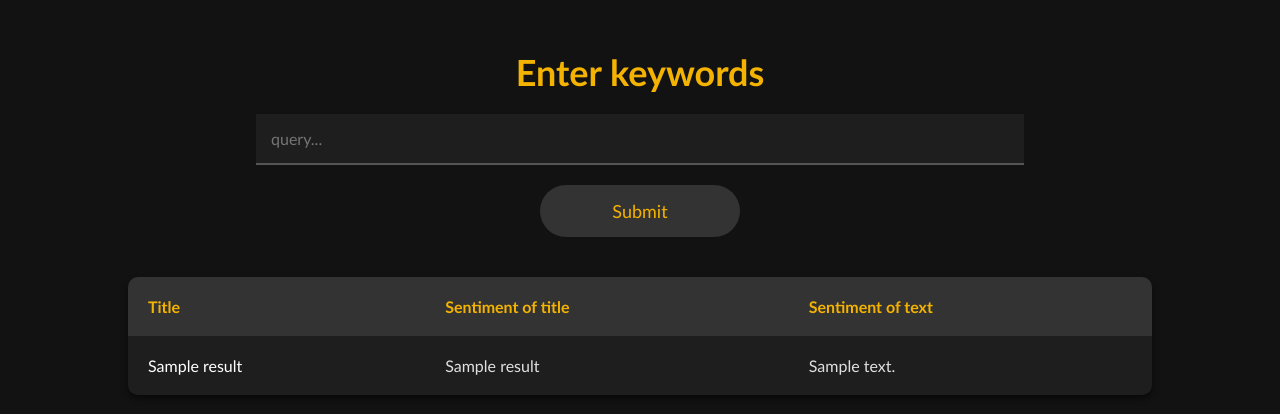
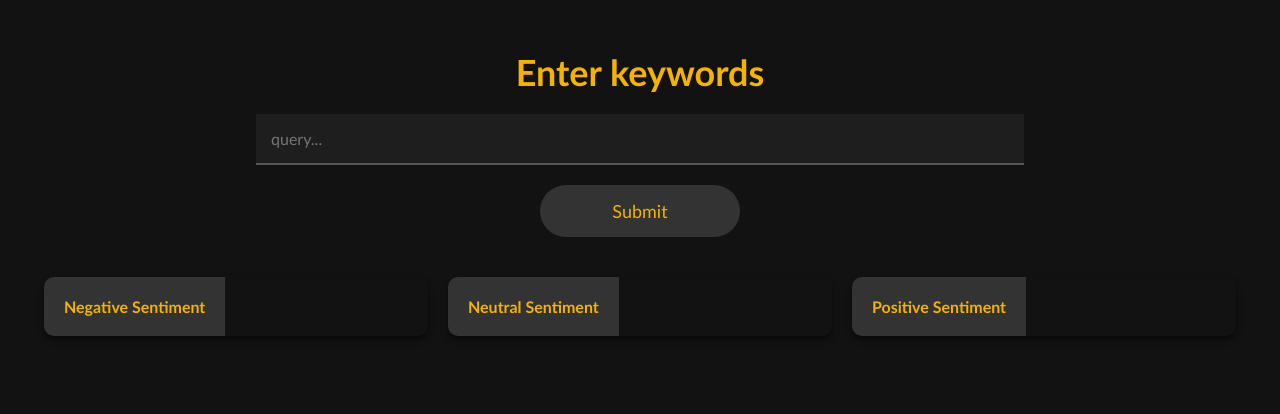
Before and after one commit to SHARVIL-18/News_Sentiment_Analysis_coding_club, a Django app: template core/templates/core/home.html in a window 1280 px wide. Shown: the top 414 px of the page. Run offline with Django 5.2, Linux system fonts and the light colour scheme; the template is opened without the code that fills it: most values are stand-ins (such as "Sample title", 1, 10 or a date in 2020); lists and menus that the app fills with data are empty.

Commit message:
partitioning and styling

```diff
--- a/core/templates/core/home.html
+++ b/core/templates/core/home.html
@@ -72,9 +72,49 @@ form {
             margin-bottom: 40px;
         }
 
-table {
-    width: 80%;
-    margin: 0 auto;
+        .container {
+            display: flex;
+            justify-content: center;
+            gap: 20px;
+        }
+        .grid {
+    width: 30%;
+    border-collapse: collapse;
+    border-radius: 10px;
+    overflow: hidden;
+    box-shadow: 0 4px 6px rgba(0, 0, 0, 0.5);
+    display: flex;
+    flex-direction: column;
+}
+
+th, td {
+    padding: 20px;
+    text-align: left;
+    vertical-align: top; /* Ensure content is aligned at the top */
+}
+
+.grid th {
+    background-color: #333;
+    color: #f5b301;  /* Gold color */
+}
+
+.grid td {
+    background-color: #1e1e1e;
+    color: #e0e0e0;
+    padding: 20px; /* Adjusted padding */
+}
+
+.grid td a {
+    color: white;  /* Gold color */
+    text-decoration: none;
+}
+
+.grid td a:hover {
+    text-decoration: underline;
+}
+
+        /* .grid {
+            width: 30%;
             border-collapse: collapse;
             border-radius: 10px;
             overflow: hidden;
@@ -88,8 +128,7 @@ th, td {
 
         th {
             background-color: #333;
-    color: #f5b301;  /* Gold color */
-}
+            color: #f5b301;  }
 
         td {
             background-color: #1e1e1e;
@@ -97,21 +136,35 @@ td {
         }
 
         td a {
-    color: white;  /* Gold color */
+            color: white;
             text-decoration: none;
         }
 
         td a:hover {
             text-decoration: underline;
-}
+        } */
 
         .summary {
             text-align: justify;
         }
 
+        .score {
+            margin-top: 5px;
+            padding: 3px;
+            border-radius: 3px;
+            background-color: #333;
+            color: #fff;
+            font-size: 12px;
+            display: inline-block;
+        }
 
+        .title-score {
+            margin-right: 10px;
+        }
 
-
+        .grid td {
+            padding: 15px; /* Adjust padding for all sentiment lists */
+        }
     </style>
 </head>
 <body>
@@ -125,24 +178,70 @@ td a:hover {
         <input type="submit" value="Submit"/>
     </form>
     {% if results %}
-        <table>
+        <div class="container">
+            <table class="grid">
                 <thead>
                 <tr>
-                    <th>Title</th>
-                    <th>Sentiment of title</th>
-                    <th>Sentiment of text</th>
+                    <th>Negative Sentiment</th>
                 </tr>
                 </thead>
                 <tbody>
                 {% for result in results %}
+                {% if result.sentiment_score_text < -0.1 %}
                         <tr>
-                    <td><a href="{{ result.link }}">{{ result.title }}</a></td>
-                    <td>{{ result.sentiment_title }}</td>
-                    <td>{{ result.sentiment_text }}</td>
+                            <td>
+                                <a href="{{ result.link }}">{{ result.title }}</a><br>
+                                <span class="score">Title Score: {{ result.sentiment_score_title }}</span>
+                                <span class="score">Text Score: {{ result.sentiment_score_text }}</span>
+                            </td>
                         </tr>
+                    {% endif %}
                 {% endfor %}
                 </tbody>
             </table>
+            <table class="grid neutral">
+                <thead>
+                <tr>
+                    <th>Neutral Sentiment</th>
+                </tr>
+                </thead>
+                <tbody>
+                {% for result in results %}
+                        {% if result.sentiment_score_text >= -0.1 %}
+                           {% if  result.sentiment_score_text <= 0.1 %}
+                        <tr>
+                            <td>
+                                <a href="{{ result.link }}">{{ result.title }}</a><br>
+                                <span class="score">Title Score: {{ result.sentiment_score_title }}</span>
+                                <span class="score">Text Score: {{ result.sentiment_score_text }}</span>
+                            </td>
+                        </tr>
+                        {% endif %}
+                    {% endif %}
+                {% endfor %}
+                </tbody>
+            </table>
+            <table class="grid">
+                <thead>
+                <tr>
+                    <th>Positive Sentiment</th>
+                </tr>
+                </thead>
+                <tbody>
+                {% for result in results %}
+                     {% if result.sentiment_score_text > 0.1 %}
+                        <tr>
+                            <td>
+                                <a href="{{ result.link }}">{{ result.title }}</a><br>
+                                <span class="score">Title Score: {{ result.sentiment_score_title }}</span>
+                                <span class="score">Text Score: {{ result.sentiment_score_text }}</span>
+                            </td>
+                        </tr>
+                    {% endif %}
+                {% endfor %}
+                </tbody>
+            </table>
+        </div>
     {% else %}
 <!--        <p>No news found.</p>-->
     {% endif %}
```
Also changed, not shown: core/views.py (+19 -3 lines), requirements.txt (added, +9 -0 lines). Lines whose indentation alone changed are shown as unchanged.
